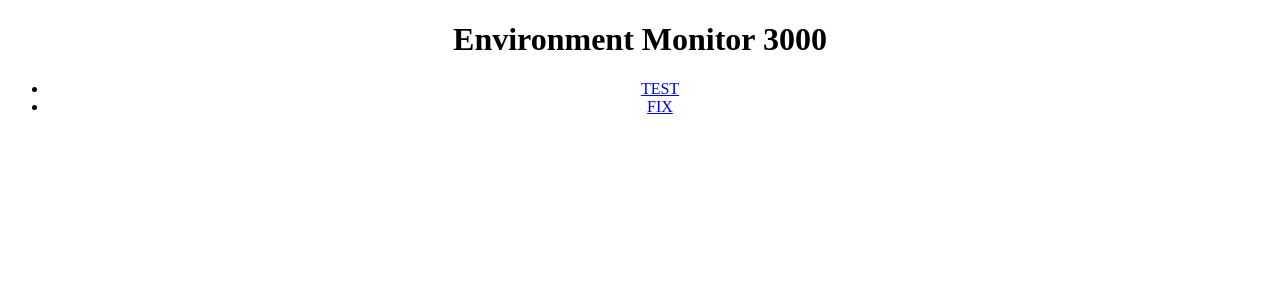
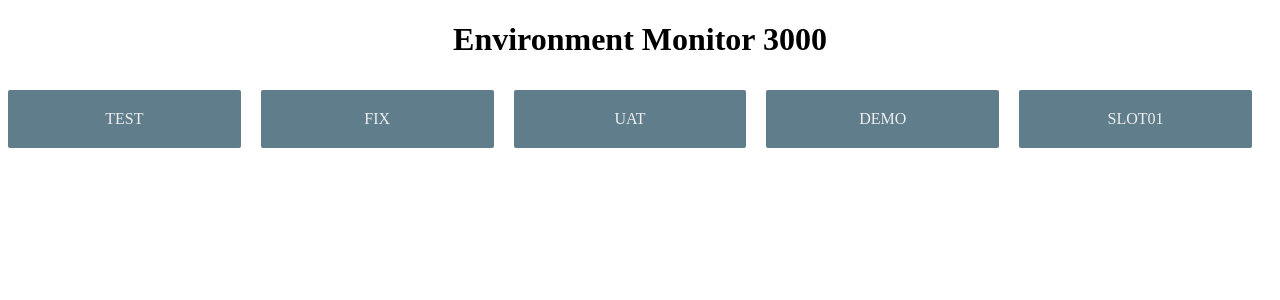
Before and after one commit to Pascutron/angular, an Angular app in the folder monitor2/: page /environments in a window 1280 px wide. Shown: the top 300 px of the page. Built offline with nearby package versions, Linux system fonts and the light colour scheme.

Commit message:
added css style and missing environments

```diff
--- a/monitor2/src/app/environment-list/environment-list.component.css
+++ b/monitor2/src/app/environment-list/environment-list.component.css
@@ -0,0 +1,61 @@
+[class*='col-'] {
+  float: left;
+  padding-right: 20px;
+  padding-bottom: 20px;
+}
+[class*='col-']:last-of-type {
+  padding-right: 0;
+}
+a {
+  text-decoration: none;
+}
+*, *:after, *:before {
+  -webkit-box-sizing: border-box;
+  -moz-box-sizing: border-box;
+  box-sizing: border-box;
+}
+h3 {
+  text-align: center; margin-bottom: 0;
+}
+h4 {
+  position: relative;
+}
+.grid {
+  margin: 0;
+}
+.col-1-4 {
+  width: 20%;
+}
+.module {
+  padding: 20px;
+  text-align: center;
+  color: #eee;
+  max-height: 120px;
+  min-width: 120px;
+  background-color: #607D8B;
+  border-radius: 2px;
+}
+.module:hover {
+  background-color: #EEE;
+  cursor: pointer;
+  color: #607d8b;
+}
+.grid-pad {
+  padding: 10px 0;
+}
+.grid-pad > [class*='col-']:last-of-type {
+  padding-right: 20px;
+}
+@media (max-width: 600px) {
+  .module {
+    font-size: 10px;
+    max-height: 75px; }
+}
+@media (max-width: 1024px) {
+  .grid {
+    margin: 0;
+  }
+  .module {
+    min-width: 60px;
+  }
+}
--- a/monitor2/src/app/environment-list/environment-list.component.ts
+++ b/monitor2/src/app/environment-list/environment-list.component.ts
@@ -5,14 +5,13 @@ import { EnvironmentServiceService } from '../environment-service.service';
 @Component({
   selector: 'app-environment-list',
   template: `
-    <ul>
-      <li *ngFor="let environment of targetEnvironment">
-        <a [routerLink]="['/environments', environment.id]">
-          {{environment.name}}
-        </a>
-      </li>
-    </ul>
-
+  <div class="grid grid-pad">
+    <a *ngFor="let environment of targetEnvironment" [routerLink]="['/environments', environment.id]" class="col-1-4">
+      <div class="module">
+        {{environment.name}}
+      </div>
+    </a>
+  </div>
   `,
   styleUrls: ['./environment-list.component.css']
 })
--- a/monitor2/src/app/environment-service.service.ts
+++ b/monitor2/src/app/environment-service.service.ts
@@ -1,9 +1,12 @@
 import { Injectable } from '@angular/core';
 import { Environment } from './environment'
 
-const ENVIRONMENTS : Environment[] = [
+let ENVIRONMENTS : Environment[] = [
   {id: 1, name: 'TEST', currentBranch: 'master.QuestForProducts', previousBranch: 'old.test', newBranch: 'null'},
-  {id: 2, name: 'FIX', currentBranch: 'Feature.TerritoryManagement', previousBranch: 'old.fix', newBranch: 'null'}
+  {id: 2, name: 'FIX', currentBranch: 'Feature.TerritoryManagement', previousBranch: 'old.fix', newBranch: 'null'},
+  {id: 3, name: 'UAT', currentBranch:'Feature.NewBackoffice', previousBranch: 'old.uat', newBranch: 'null'},
+  {id: 4, name: 'DEMO', currentBranch: 'master.QuestForProducts', previousBranch: 'old.demo', newBranch: 'null'},
+  {id: 5, name: 'SLOT01', currentBranch: 'integration', previousBranch: 'old.slot01', newBranch: 'null'}
 ];
 
 @Injectable()
@@ -22,10 +25,9 @@ export class EnvironmentServiceService {
   save(environment : Environment){
     console.log(environment.id, '*', environment.name, '*', environment.newBranch, '*', environment.currentBranch);
     if(environment.newBranch != environment.currentBranch){
-      let originalEnvironment = ENVIRONMENTS.find(e => e.id === environment.id);
-      if(originalEnvironment) Object.assign(originalEnvironment, environment);
-      console.log(originalEnvironment.id, '*', originalEnvironment.name, '*', originalEnvironment.newBranch, '*', originalEnvironment.currentBranch);
-      alert('Current deployed branch updated.');
+      environment.previousBranch = environment.currentBranch;
+      environment.currentBranch = environment.newBranch;
+      alert('Current deployed branch updated. New current branch: ' + environment.currentBranch);
     }
     else{
       alert('ERROR');
```
